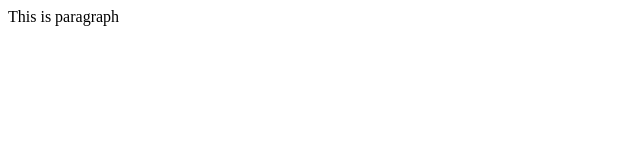
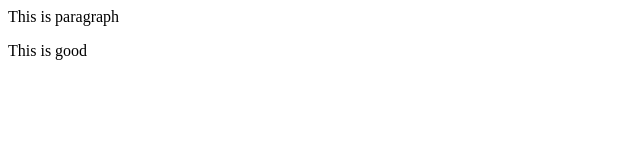
Before and after one commit to Ruchi215/test3, a plain HTML site: page index.html in a window 1280 px wide. Shown: the full height of the page, 0-640 px from the left. Drawn offline with Linux system fonts and the light colour scheme.

Commit message:
Update index.html
added some content

```diff
--- a/index.html
+++ b/index.html
@@ -1 +1,2 @@
 <p>This is paragraph</p>
+<p>This is good</p>
```
